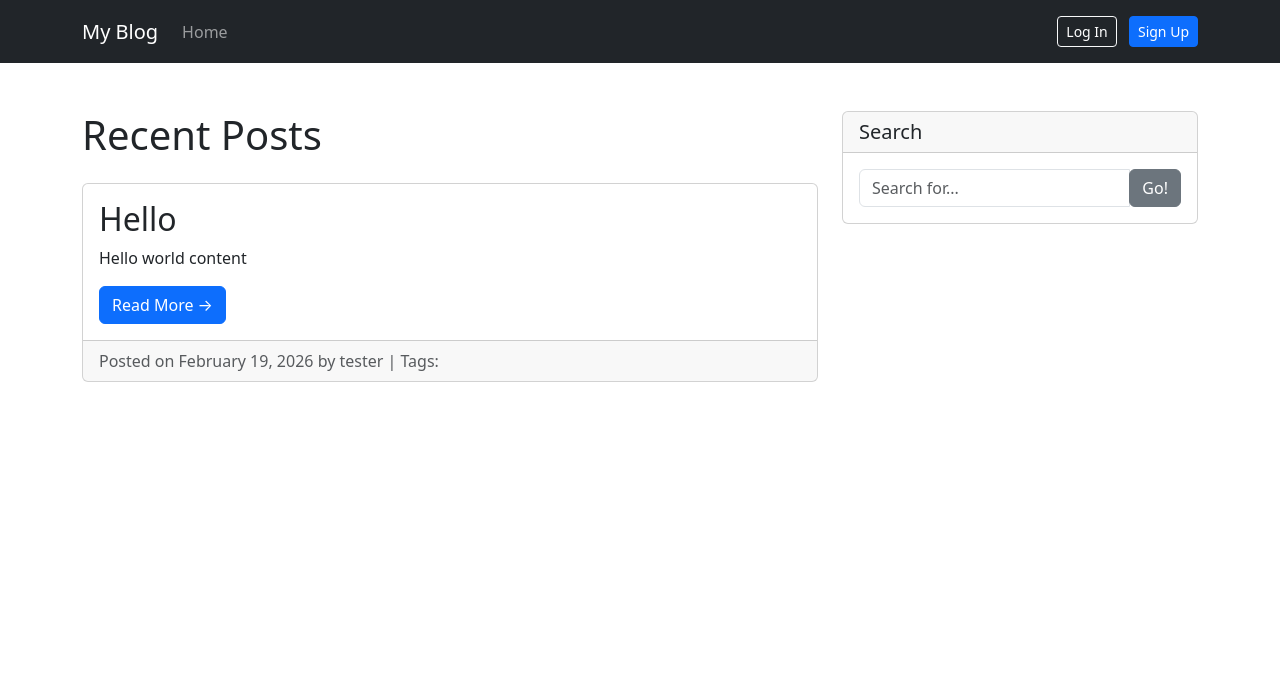
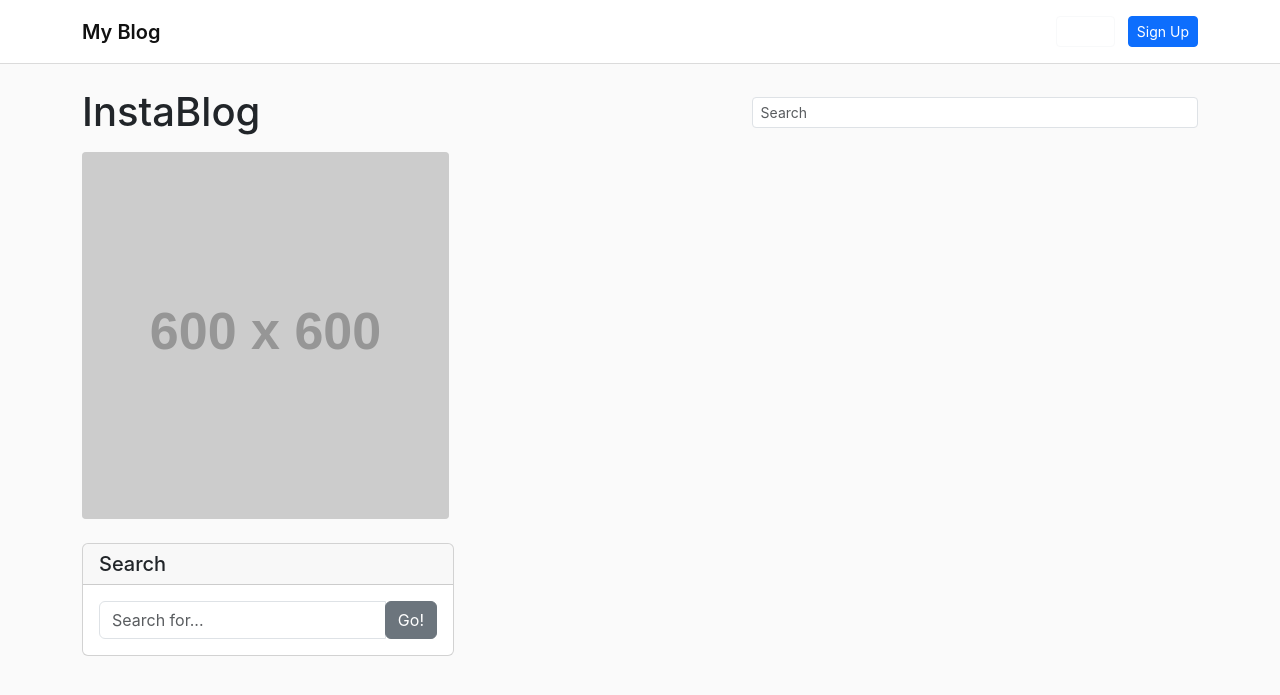
Before and after one commit to anmolgupta04/Blog-Project, a Django app: page / in a window 1280 px wide. Shown: the top 695 px of the page. Run offline with Django 5.2, Linux system fonts and the light colour scheme; data comes from the database, SQL or seed files in the repository; grey boxes labelled with a size stand in for pictures from a placeholder-image service; data that the repository does not hold is empty; some libraries are stand-ins or nearby versions.

Commit message:
feat: enhance blog templates with Instagram-like styling and layout improvements

```diff
--- a/templates/base.html
+++ b/templates/base.html
@@ -8,6 +8,17 @@
       href="https://cdn.jsdelivr.net/npm/bootstrap@5.3.0/dist/css/bootstrap.min.css"
       rel="stylesheet"
     />
+    <style>
+      /* Simple Instagram-like tweaks */
+      body { background: #fafafa; font-family: -apple-system, BlinkMacSystemFont, 'Segoe UI', Roboto, 'Helvetica Neue', Arial; }
+      .navbar { background: #fff !important; border-bottom: 1px solid #dbdbdb; }
+      .navbar .navbar-brand { font-weight: 600; color: #111; }
+      .ig-grid { display: grid; grid-template-columns: repeat(3, 1fr); gap: 8px; }
+      .ig-thumb { width: 100%; padding-top: 100%; position: relative; overflow: hidden; background: #eee; border-radius: 4px; }
+      .ig-thumb img { position: absolute; inset: 0; width: 100%; height: 100%; object-fit: cover; }
+      .post-panel { background: #fff; border: 1px solid #dbdbdb; border-radius: 6px; }
+      .post-comments { max-height: 60vh; overflow-y: auto; }
+    </style>
   </head>
   <body>
     <nav class="navbar navbar-expand-lg navbar-dark bg-dark mb-4">
--- a/templates/blog/post_list.html
+++ b/templates/blog/post_list.html
@@ -4,38 +4,50 @@
 
 {% block content %}
 <div class="row">
-  <div class="col-md-8">
-    <h1 class="my-4">Recent Posts</h1>
-    {% for post in posts %}
-    <div class="card mb-4">
-      {% if post.cover_image %}
-      <img
-        class="card-img-top"
-        src="{{ post.cover_image.url }}"
-        alt="{{ post.title }}"
-      />
-      {% endif %}
-      <div class="card-body">
-        <h2 class="card-title">{{ post.title }}</h2>
-        <p class="card-text">{{ post.content|striptags|truncatewords:30 }}</p>
-        <a href="{% url 'post_detail' post.slug %}" class="btn btn-primary"
-          >Read More &rarr;</a
-        >
-      </div>
-      <div class="card-footer text-muted">
-        Posted on {{ post.created_at|date:"F d, Y" }} by {{ post.author }} |
-        Tags: {% for tag in post.tags.all %}
-        <a
-          href="{% url 'post_list' %}?tag={{ tag.slug }}"
-          class="badge bg-secondary text-decoration-none"
-          >{{ tag.name }}</a
-        >
-        {% endfor %}
-      </div>
+  <div class="col-12">
+    <div class="d-flex justify-content-between align-items-center mb-3">
+      <h1 class="m-0">InstaBlog</h1>
+      <form method="get" action="{% url 'post_list' %}" class="d-flex" style="width:40%">
+        <input type="text" name="q" class="form-control form-control-sm" placeholder="Search" />
+      </form>
     </div>
-    {% empty %}
-    <p>No posts found.</p>
-    {% endfor %}
+
+    <div class="ig-grid">
+      {% for post in posts %}
+      <a href="{% url 'post_detail' post.slug %}" class="ig-thumb">
+        {% if post.cover_image %}
+        <img src="{{ post.cover_image.url }}" alt="{{ post.title }}" />
+        {% else %}
+        <img src="https://dummyimage.com/600x600/eee/aaa&text=No+Image" alt="{{ post.title }}" />
+        {% endif %}
+      </a>
+      {% empty %}
+      <p>No posts found.</p>
+      {% endfor %}
+    </div>
+
+    <!-- Pagination -->
+    {% if is_paginated %}
+    <nav aria-label="Page navigation" class="mt-3">
+      <ul class="pagination justify-content-center mb-4">
+        {% if page_obj.has_previous %}
+        <li class="page-item">
+          <a class="page-link" href="?page={{ page_obj.previous_page_number }}">&larr; Older</a>
+        </li>
+        {% else %}
+        <li class="page-item disabled"><a class="page-link" href="#">&larr; Older</a></li>
+        {% endif %}
+        {% if page_obj.has_next %}
+        <li class="page-item">
+          <a class="page-link" href="?page={{ page_obj.next_page_number }}">Newer &rarr;</a>
+        </li>
+        {% else %}
+        <li class="page-item disabled"><a class="page-link" href="#">Newer &rarr;</a></li>
+        {% endif %}
+      </ul>
+    </nav>
+    {% endif %}
+  </div>
 
     <!-- Pagination -->
     {% if is_paginated %}
```
Also changed, not shown: templates/blog/post_detail.html (+54 -38 lines).
